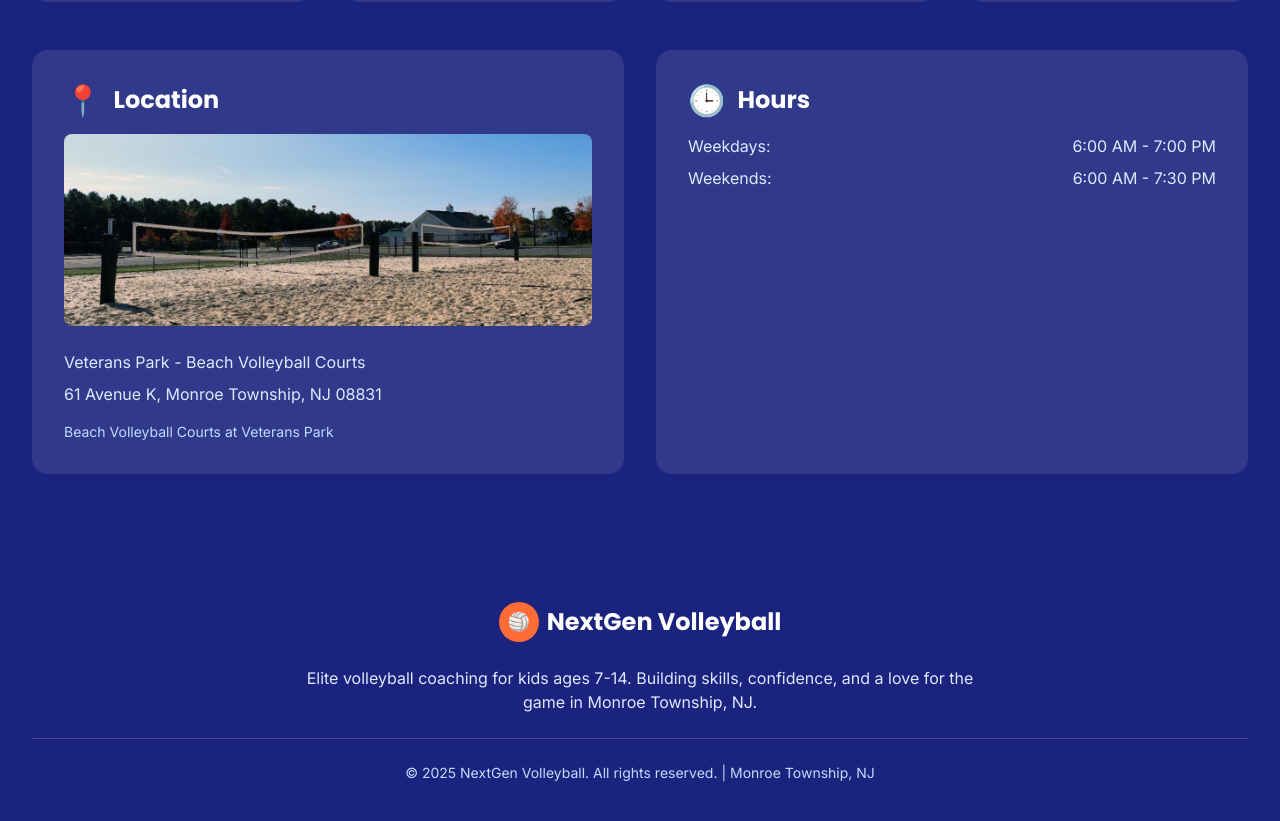
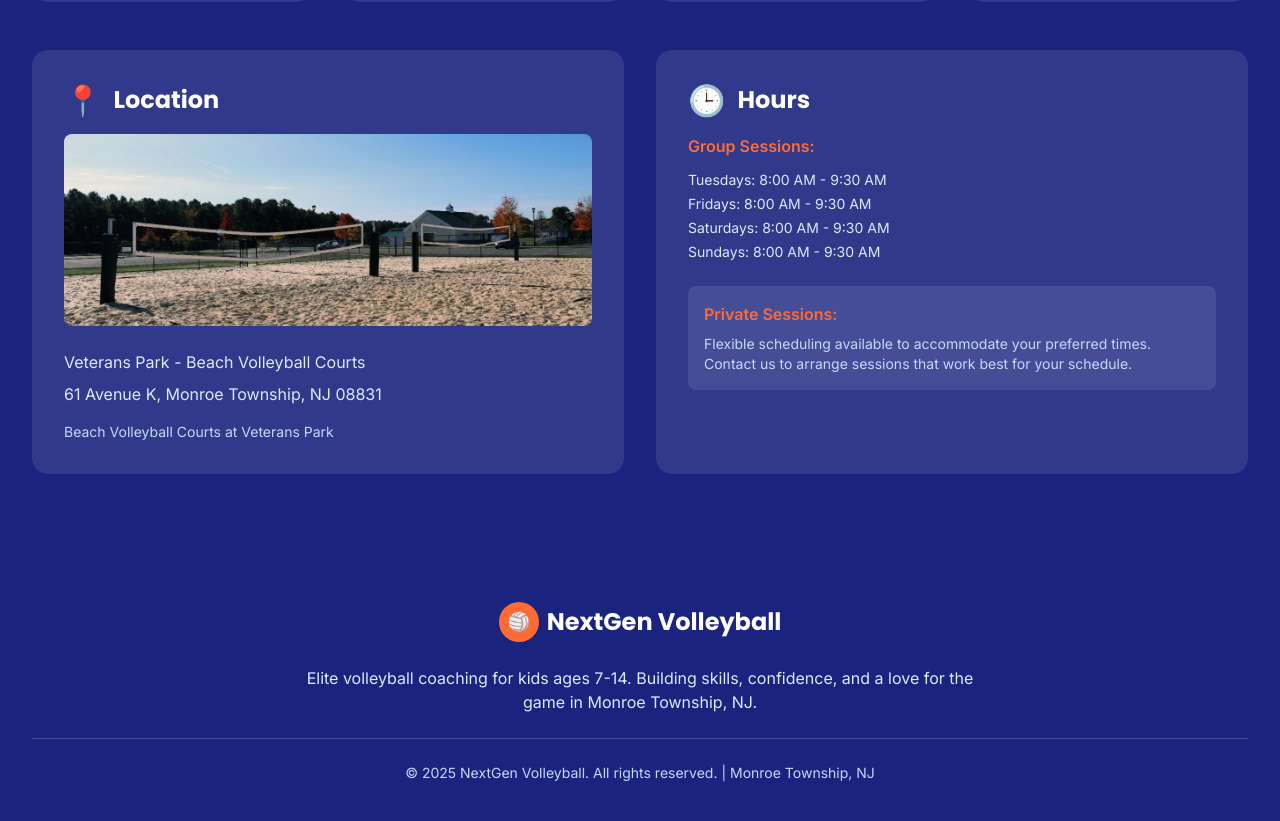
Before and after one commit to Atin1233/nextgen-volleyball-ace-up, a React (Vite) app: page / in a window 1280 px wide. Shown: the part 6864-7685 px from the top of the page. Built offline with nearby package versions, Linux system fonts and the light colour scheme.

Commit message:
Update contact hours
Updated the contact hours to Tuesdays, Fridays, Saturdays, and Sundays from 8-9:30 am for group sessions. Added a note about flexible timings for private sessions.

```diff
--- a/src/components/ContactSection.tsx
+++ b/src/components/ContactSection.tsx
@@ -86,14 +86,19 @@ export const ContactSection = () => {
               <div className="text-3xl">🕒</div>
               <h3 className="font-poppins font-bold text-2xl">Hours</h3>
             </div>
-            <div className="space-y-2 text-blue-100">
-              <div className="flex justify-between">
-                <span>Weekdays:</span>
-                <span>6:00 AM - 7:00 PM</span>
+            <div className="space-y-3 text-blue-100 mb-6">
+              <div className="font-semibold text-volleyball-orange mb-2">Group Sessions:</div>
+              <div className="text-sm space-y-1">
+                <div>Tuesdays: 8:00 AM - 9:30 AM</div>
+                <div>Fridays: 8:00 AM - 9:30 AM</div>
+                <div>Saturdays: 8:00 AM - 9:30 AM</div>
+                <div>Sundays: 8:00 AM - 9:30 AM</div>
               </div>
-              <div className="flex justify-between">
-                <span>Weekends:</span>
-                <span>6:00 AM - 7:30 PM</span>
+            </div>
+            <div className="bg-white/10 rounded-lg p-4">
+              <div className="font-semibold text-volleyball-orange mb-2">Private Sessions:</div>
+              <div className="text-sm text-blue-200">
+                Flexible scheduling available to accommodate your preferred times. Contact us to arrange sessions that work best for your schedule.
               </div>
             </div>
           </div>
```
